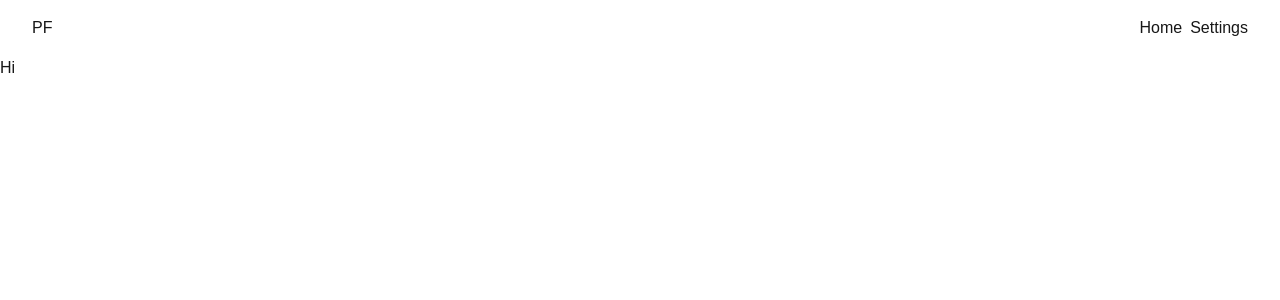
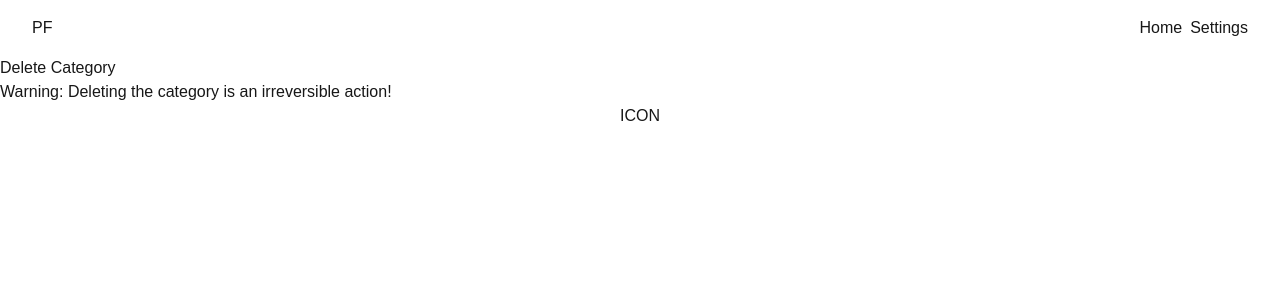
Before and after one commit to 1ars1an/4you, a Next.js app: page /1/settings in a window 1280 px wide. Shown: the top 300 px of the page. Built offline with nearby package versions, Linux system fonts and the light colour scheme.

Commit message:
bug: fixed sizing and display issues with the task grid

```diff
--- a/package.json
+++ b/package.json
@@ -9,6 +9,7 @@
     "lint": "next lint"
   },
   "dependencies": {
+    "@radix-ui/react-alert-dialog": "^1.1.4",
     "@radix-ui/react-dialog": "^1.1.4",
     "@radix-ui/react-select": "^2.1.4",
     "immer": "^10.1.1",
--- a/src/app/[taskSlug]/settings/page.js
+++ b/src/app/[taskSlug]/settings/page.js
@@ -1,3 +1,27 @@
+'use client';
+
+import { useState } from 'react';
+
 export default function TaskSettings() {
-  return <h1>Hi</h1>;
+  const [isAlertOpen, setIsAlertOpen] = useState('false');
+
+  function handleAlertClick(e) {
+    setIsAlertOpen(!isAlertOpen);
+  }
+
+  return (
+    <div>
+      <section></section>
+      <section></section>
+      <section>
+        <h3>Delete Category</h3>
+        <div className="flex flex-col">
+          <p>
+            Warning: Deleting the category is an irreversible action!
+          </p>
+          <button onClick={(e) => handleAlertClick(e)}>ICON</button>
+        </div>
+      </section>
+    </div>
+  );
 }
--- /dev/null
+++ b/src/app/ui/AlertDialog.js
@@ -0,0 +1,18 @@
+import * as AlertDialog from '@radix-ui/react-alert-dialog';
+
+const RxAlertDialog = ({ isOpen }) => (
+  <AlertDialog.Root isOpen={isOpen}>
+    <AlertDialog.Trigger />
+    <AlertDialog.Portal>
+      <AlertDialog.Overlay />
+      <AlertDialog.Content>
+        <AlertDialog.Title />
+        <AlertDialog.Description />
+        <AlertDialog.Cancel />
+        <AlertDialog.Action />
+      </AlertDialog.Content>
+    </AlertDialog.Portal>
+  </AlertDialog.Root>
+);
+
+export { RxAlertDialog };
--- a/src/app/ui/TaskGrid.js
+++ b/src/app/ui/TaskGrid.js
@@ -34,7 +34,12 @@ const TaskGridSection = ({ tasks }) => {
 
   return (
     // We wrap our grid sections in a container that will stack them vertically
-    <div className="flex flex-col gap-8">
+    <div
+      className="flex flex-col gap-8"
+      style={{
+        border: '3px solid red',
+      }}
+    >
       {gridGroups.map((gridTasks, index) => (
         // Each grid section is a complete copy of your original main section
         <main
@@ -45,7 +50,7 @@ const TaskGridSection = ({ tasks }) => {
             gridTemplateColumns:
               'repeat(auto-fit, minmax(300px, 1fr))',
             maxWidth: '100%',
-            height: index === 0 ? ' h-[calc(100vh-8rem)]' : '100vh',
+            minHeight: '100vh',
           }}
         >
           {/* We keep the exact structure you had, but use our subdivided tasks */}
@@ -56,7 +61,7 @@ const TaskGridSection = ({ tasks }) => {
                 className="bg-white shadow p-4 flex flex-col items-center relative border-2 border-black"
                 style={{
                   minWidth: '300px',
-                  height: '250px', // Fixed height for consistent sizing
+                  // Fixed height for consistent sizing (removed for now)
                 }}
               >
                 <h3 className="text-lg font-semibold">
```
Also changed, not shown: 1 other file (tests, documents, lock files or other folders).
